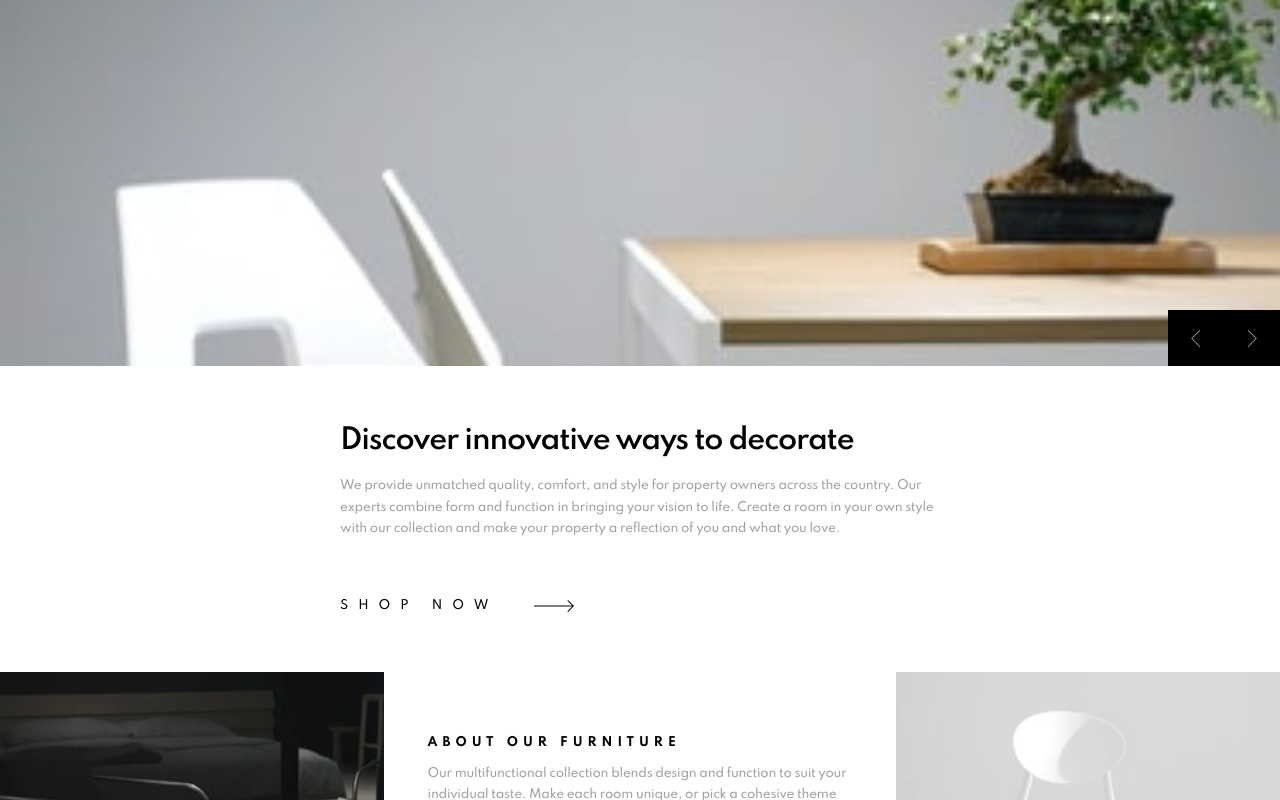
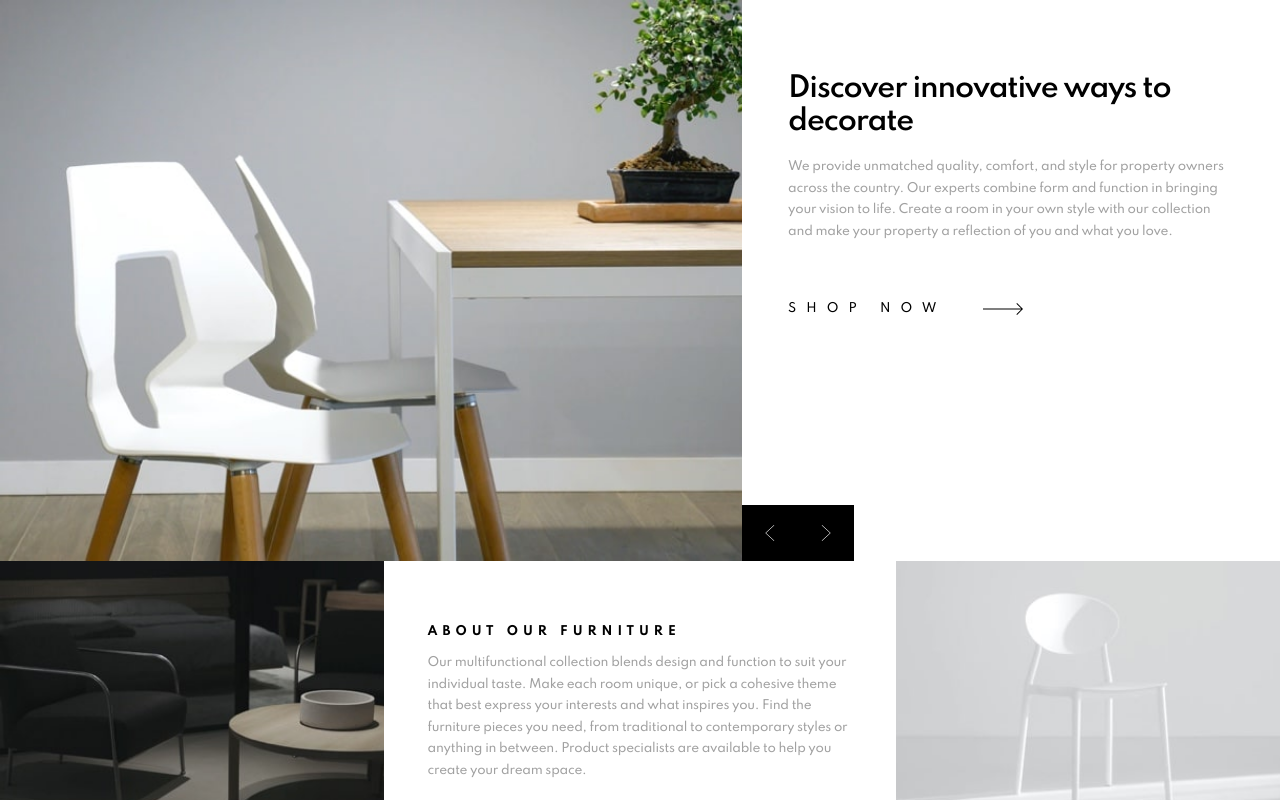
Before and after one commit to msunji/room-homepage, a React (Create React App) app: page / in a window 1280 px wide. Built offline with nearby package versions, Linux system fonts and the light colour scheme.

Commit message:
Changed control positions on desktop, changed desktop grid layout

```diff
--- a/src/components/slides/SlideParts.js
+++ b/src/components/slides/SlideParts.js
@@ -1,15 +1,30 @@
 import styled from "styled-components";
+import breakpoints from "../../styles/breakpoints";
 
 export const SlideGrid = styled.section`
   display: grid;
-  grid-template-rows: minmax(360px, 1.2fr) 1fr;
+  grid-template-rows: 1fr 1fr;
+  grid-template-columns: 1fr;
+
+  @media screen and ${breakpoints.lg} {
+    grid-template-rows: 1fr;
+    grid-template-columns: 58% 1fr;
+  }
 `;
 
 export const SlideImg = styled.div`
+  min-height: 238px;
   background: url(${(props) => props.mobileBg});
   background-size: cover;
   background-position: left;
   background-repeat: no-repeat;
+
+  @media screen and ${breakpoints.lg} {
+    background: url(${(props) => props.desktopBg});
+    background-size: cover;
+    background-position: left;
+    background-repeat: no-repeat;
+  }
 `;
 
 export const ControlsContainer = styled.div`
@@ -17,14 +32,14 @@ export const ControlsContainer = styled.div`
 `;
 
 export const SlideText = styled.div`
-  padding: calc(5 * var(--padding-y)) 0;
+  padding: calc(6 * var(--padding-y)) 0;
 
   .slide-header {
     font-weight: 600;
     color: var(--black);
     letter-spacing: -1.17px;
     font-size: 2.3em;
-    line-height: 1.11;
+    line-height: 1.2;
     margin-bottom: 1.5rem;
   }
 
@@ -63,6 +78,12 @@ export const SlideControls = styled.div`
       background: var(--grey-very-dark);
     }
   }
+
+  @media screen and ${breakpoints.lg} {
+    top: unset;
+    bottom: 0;
+    left: 0;
+  }
 `;
 
 export const ShopNowText = styled.div`
```
